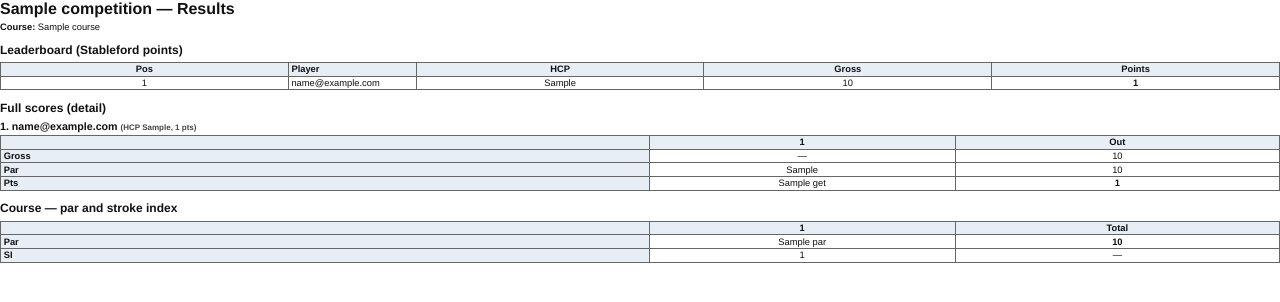
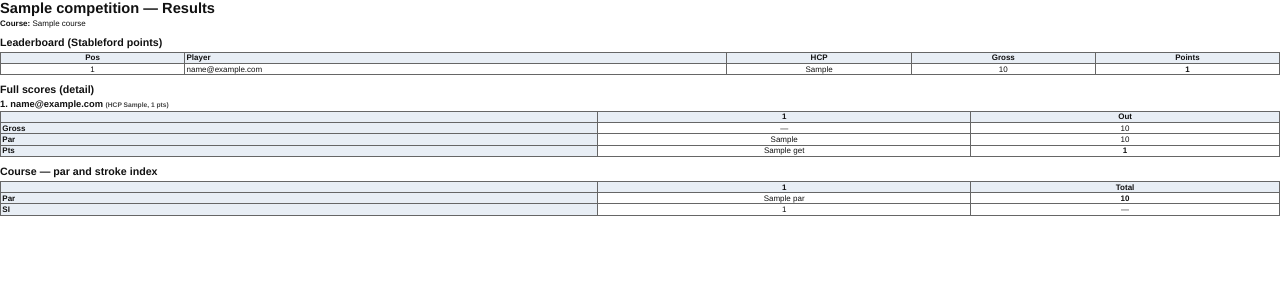
Before and after one commit to tdmakepeace/Golf_Society_Stableford_App, a Python web app: template templates/admin/results_pdf.html in a window 1280 px wide. Shown: the top 302 px of the page. Run offline with Jinja, Linux system fonts and the light colour scheme; the template is opened without the code that fills it: most values are stand-ins (such as "Sample title", 1, 10 or a date in 2020).

Commit message:
Switch results PDF to portrait and fix xhtml2pdf-compatible layout.
Use A4 portrait with compact fonts and explicit table column classes so PDF export works with xhtml2pdf and leaderboard columns match the requested widths.

Co-authored-by: Cursor <cursoragent@cursor.com>

```diff
--- a/templates/admin/results_pdf.html
+++ b/templates/admin/results_pdf.html
@@ -4,54 +4,58 @@
   <meta charset="UTF-8">
   <title>{{ competition.name }} — Results</title>
   <style>
-    @page { size: A4 landscape; margin: 10mm; }
-    * { box-sizing: border-box; }
+    @page { size: A4 portrait; margin: 8mm; }
     body {
       font-family: Helvetica, Arial, sans-serif;
-      font-size: 7pt;
+      font-size: 6pt;
       color: #111;
       margin: 0;
-      max-width: 100%;
     }
-    h1 { font-size: 12pt; margin: 0 0 3pt; }
-    h2 { font-size: 9pt; margin: 8pt 0 4pt; page-break-after: avoid; }
-    p { margin: 0 0 6pt; }
+    h1 { font-size: 11pt; margin: 0 0 2pt; }
+    h2 { font-size: 8pt; margin: 6pt 0 3pt; page-break-after: avoid; }
+    p { margin: 0 0 4pt; }
     table {
       width: 100%;
-      max-width: 100%;
       table-layout: fixed;
       border-collapse: collapse;
-      margin-bottom: 6pt;
+      margin-bottom: 4pt;
     }
     th, td {
       border: 1px solid #666;
-      padding: 1pt 2pt;
+      padding: 0.5pt 1pt;
       text-align: center;
-      overflow: hidden;
       word-wrap: break-word;
     }
     th { background: #e8eef5; font-weight: bold; }
-    td.player, th.player {
+    .score-table td.player, .score-table th.player {
       text-align: left;
-      width: 10%;
+      width: 8%;
     }
-    .score-table th:not(.player),
-    .score-table td:not(.player) {
-      width: 4.72%;
+    .leaderboard-table th.pos, .leaderboard-table td.pos { width: 10%; }
+    .leaderboard-table th.player, .leaderboard-table td.player {
+      text-align: left;
+      width: 30%;
     }
-    .score-table th:last-child,
-    .score-table td:last-child {
-      width: 5%;
+    .leaderboard-table th.hcp, .leaderboard-table td.hcp { width: 10%; }
+    .leaderboard-table th.gross, .leaderboard-table td.gross { width: 10%; }
+    .leaderboard-table th.points, .leaderboard-table td.points { width: 10%; }
+    .score-table th.hole,
+    .score-table td.hole {
+      width: 4.89%;
+    }
+    .score-table th.total,
+    .score-table td.total {
+      width: 4%;
     }
     .section { page-break-inside: avoid; }
-    .player-block { margin-bottom: 8pt; page-break-inside: avoid; }
+    .player-block { margin-bottom: 6pt; page-break-inside: avoid; }
     .player-block h3 {
-      font-size: 8pt;
-      margin: 0 0 2pt;
+      font-size: 7pt;
+      margin: 0 0 1pt;
       text-align: left;
       word-wrap: break-word;
     }
-    .muted { color: #444; font-size: 6pt; }
+    .muted { color: #444; font-size: 5pt; }
   </style>
 </head>
 <body>
@@ -60,24 +64,24 @@
 
   <div class="section">
     <h2>Leaderboard (Stableford points)</h2>
-    <table>
+    <table class="leaderboard-table">
       <thead>
         <tr>
-          <th>Pos</th>
+          <th class="pos">Pos</th>
           <th class="player">Player</th>
-          <th>HCP</th>
-          <th>Gross</th>
-          <th>Points</th>
+          <th class="hcp">HCP</th>
+          <th class="gross">Gross</th>
+          <th class="points">Points</th>
         </tr>
       </thead>
       <tbody>
         {% for row in leaderboard %}
           <tr>
-            <td>{{ loop.index }}</td>
+            <td class="pos">{{ loop.index }}</td>
             <td class="player">{{ row.email }}</td>
-            <td>{{ row.playing_handicap }}</td>
-            <td>{{ row.gross_total if row.gross_total is not none else '—' }}</td>
-            <td><strong>{{ row.total_points }}</strong></td>
+            <td class="hcp">{{ row.playing_handicap }}</td>
+            <td class="gross">{{ row.gross_total if row.gross_total is not none else '—' }}</td>
+            <td class="points"><strong>{{ row.total_points }}</strong></td>
           </tr>
         {% endfor %}
       </tbody>
@@ -93,32 +97,32 @@
           <tr>
             <th class="player"></th>
             {% for h in holes %}
-              <th>{{ h.hole_number }}</th>
+              <th class="hole">{{ h.hole_number }}</th>
             {% endfor %}
-            <th>Out</th>
+            <th class="total">Out</th>
           </tr>
         </thead>
         <tbody>
           <tr>
             <th class="player" scope="row">Gross</th>
             {% for h in holes %}
-              <td>{{ row.gross_by_hole.get(h.hole_number, '—') }}</td>
+              <td class="hole">{{ row.gross_by_hole.get(h.hole_number, '—') }}</td>
             {% endfor %}
-            <td>{{ row.gross_total if row.gross_total is not none else '—' }}</td>
+            <td class="total">{{ row.gross_total if row.gross_total is not none else '—' }}</td>
           </tr>
           <tr>
             <th class="player" scope="row">Par</th>
             {% for h in holes %}
-              <td>{{ row.user_par_by_hole[h.hole_number] }}</td>
+              <td class="hole">{{ row.user_par_by_hole[h.hole_number] }}</td>
             {% endfor %}
-            <td>{{ row.user_par_total }}</td>
+            <td class="total">{{ row.user_par_total }}</td>
           </tr>
           <tr>
             <th class="player" scope="row">Pts</th>
             {% for h in holes %}
-              <td>{{ row.hole_points.get(h.hole_number, 0) }}</td>
+              <td class="hole">{{ row.hole_points.get(h.hole_number, 0) }}</td>
             {% endfor %}
-            <td><strong>{{ row.total_points }}</strong></td>
+            <td class="total"><strong>{{ row.total_points }}</strong></td>
           </tr>
         </tbody>
       </table>
@@ -132,25 +136,25 @@
         <tr>
           <th class="player"></th>
           {% for h in holes %}
-            <th>{{ h.hole_number }}</th>
+            <th class="hole">{{ h.hole_number }}</th>
           {% endfor %}
-          <th>Total</th>
+          <th class="total">Total</th>
         </tr>
       </thead>
       <tbody>
         <tr>
           <th class="player" scope="row">Par</th>
           {% for h in holes %}
-            <td>{{ h.par }}</td>
+            <td class="hole">{{ h.par }}</td>
           {% endfor %}
-          <td><strong>{{ course_par_total }}</strong></td>
+          <td class="total"><strong>{{ course_par_total }}</strong></td>
         </tr>
         <tr>
           <th class="player" scope="row">SI</th>
           {% for h in holes %}
-            <td>{{ h.stroke_index }}</td>
+            <td class="hole">{{ h.stroke_index }}</td>
           {% endfor %}
-          <td>—</td>
+          <td class="total">—</td>
         </tr>
       </tbody>
     </table>
```
Also changed, not shown: README.md.
